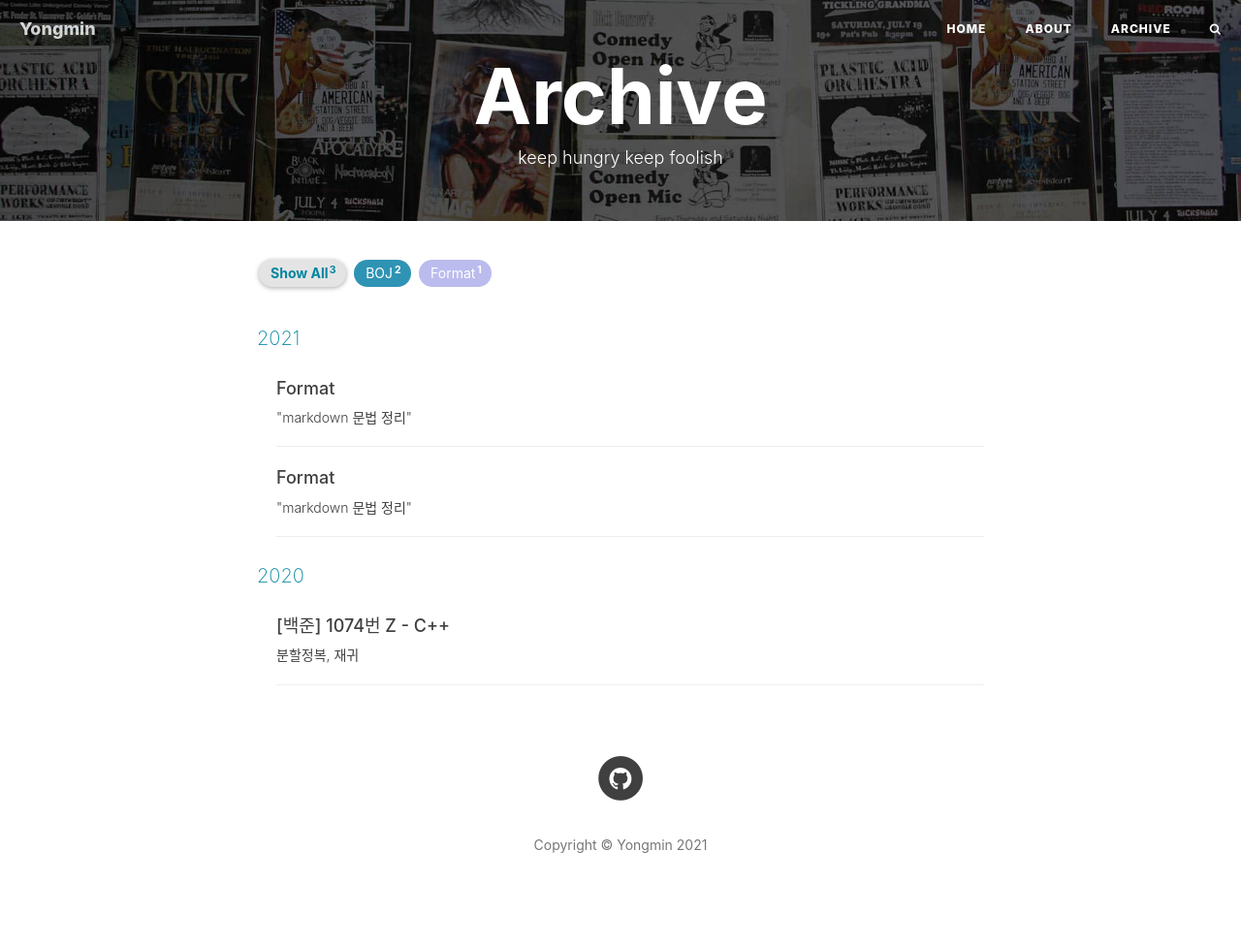
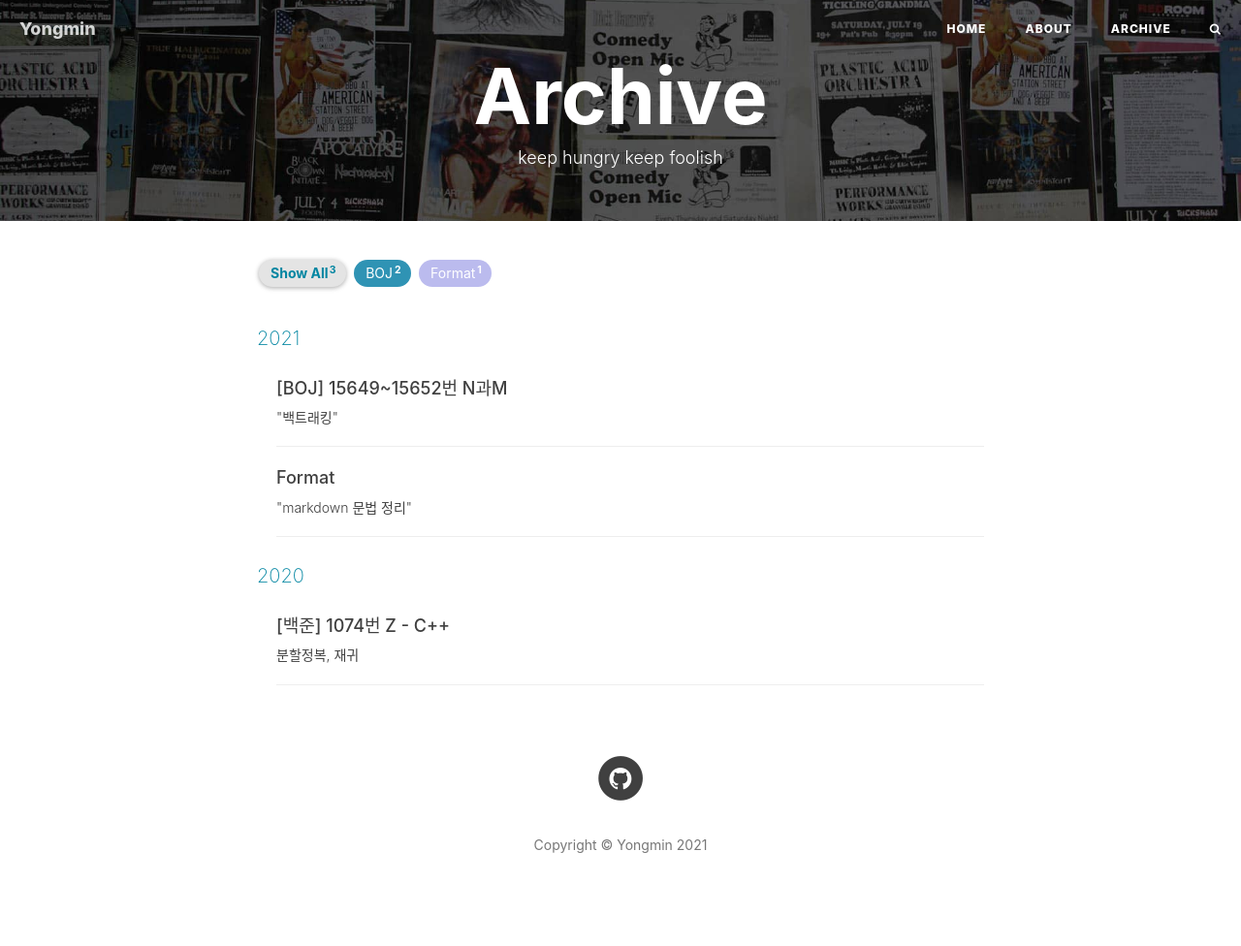
Before and after one commit to scatdelight/scatdelight.github.io, a Jekyll site: the page built from archive.html, in a window 1280 px wide. Shown: the whole page at 97% size. Built offline with Jekyll 4.4.1, drawn with Linux system fonts in a browser that asks for light colours; nearby versions of some CDN libraries; some web fonts are replaced; comment, search, counter and statistics services are not loaded.

Commit message:
Update 2021-05-31-boj-15649~15652.md

```diff
--- a/_posts/2021-05-31-boj-15649~15652.md
+++ b/_posts/2021-05-31-boj-15649~15652.md
@@ -1,8 +1,8 @@
 ---
 layout:     post
-title:      "Format"
-subtitle:   " \"markdown 문법 정리\""
-date:       2021-05-31 16:35:00
+title:      "[BOJ] 15649~15652번 N과M"
+subtitle:   " \"백트래킹\""
+date:       2021-05-31 17:11:00
 author:     "Yongmin"
 header-img: "img/post-bg-2015.jpg"
 catalog: true
@@ -13,6 +13,7 @@ tags:
 
 # 문제
 |-|순열|조합|
+|--|--|--|
 |중복X|[N과M(1)](https://www.acmicpc.net/problem/15649)|[N과M(2)](https://www.acmicpc.net/problem/15650)|
 |중복O|[N과M(3)](https://www.acmicpc.net/problem/15651)|[N과M(4)](https://www.acmicpc.net/problem/15652)|
 
```
